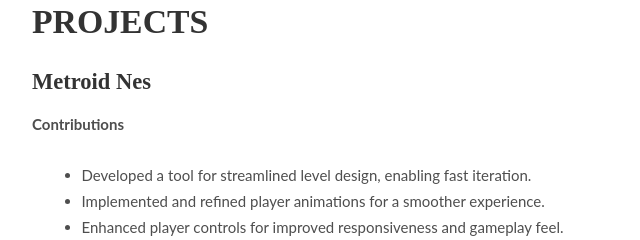
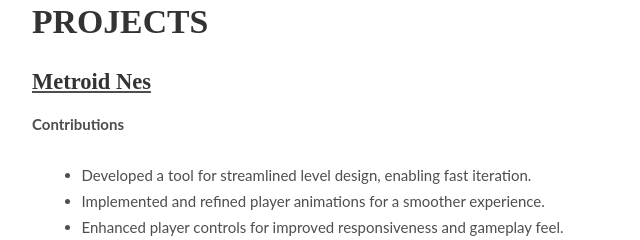
Before and after one commit to RafeSymonds/rafe-games, a plain HTML site: page index.html in a window 1280 px wide. Shown: the part 383-623 px from the top of the page, 297-937 px from the left. Drawn offline with Linux system fonts and the light colour scheme.

Commit message:
metroid link

```diff
--- a/index.html
+++ b/index.html
@@ -40,7 +40,7 @@
         <div class="container">
             <h1>Projects</h1>
             <div class="project">
-                <h2>Metroid Nes</h2>
+                <a href="https://rafesymonds.itch.io/metroid-nes-remake-p1-gold-eecs-494"><h2>Metroid Nes</h2></a>
                 <p><strong>Contributions</strong></p>
                 <ul>
                     <li>Developed a tool for streamlined level design, enabling fast iteration.</li>
```
